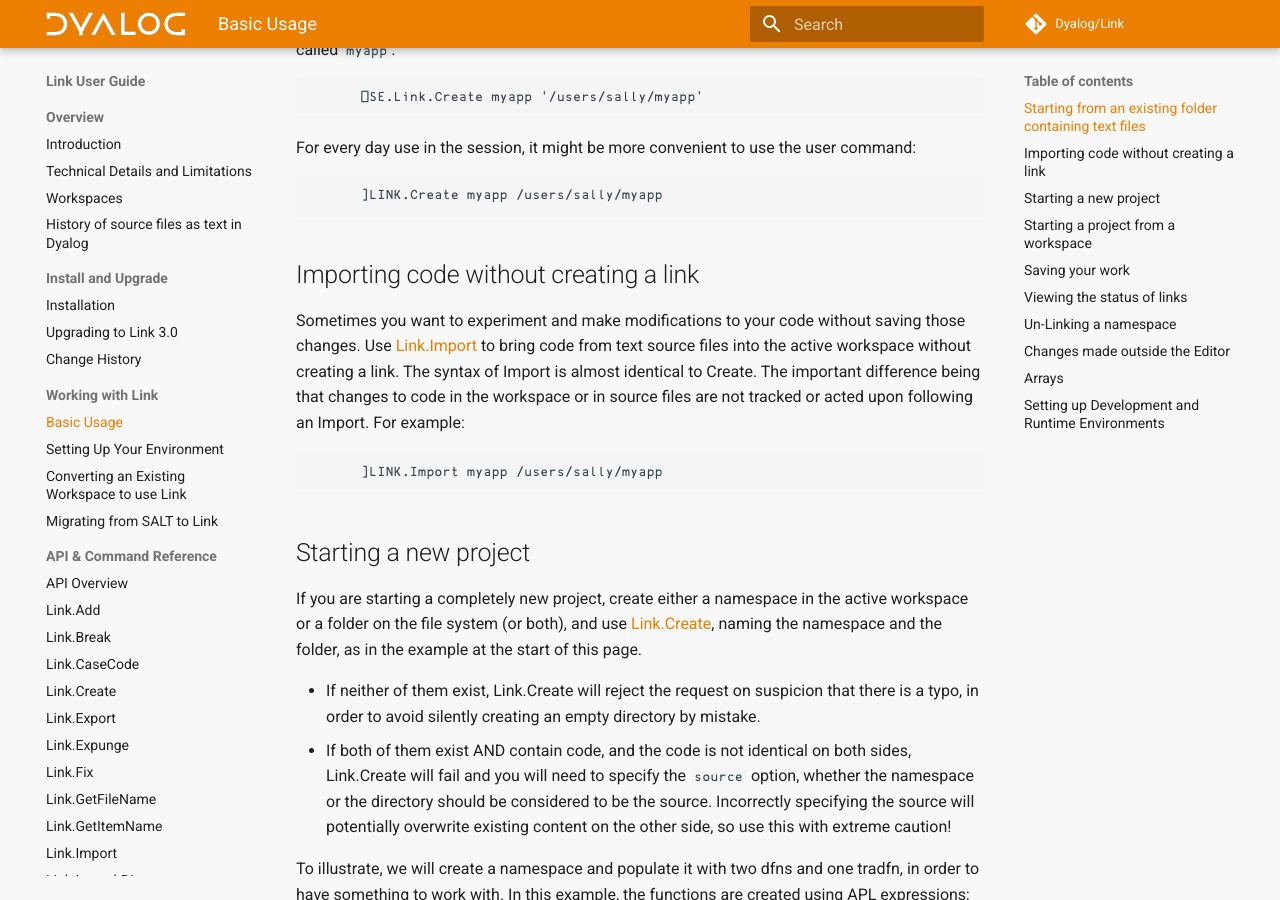
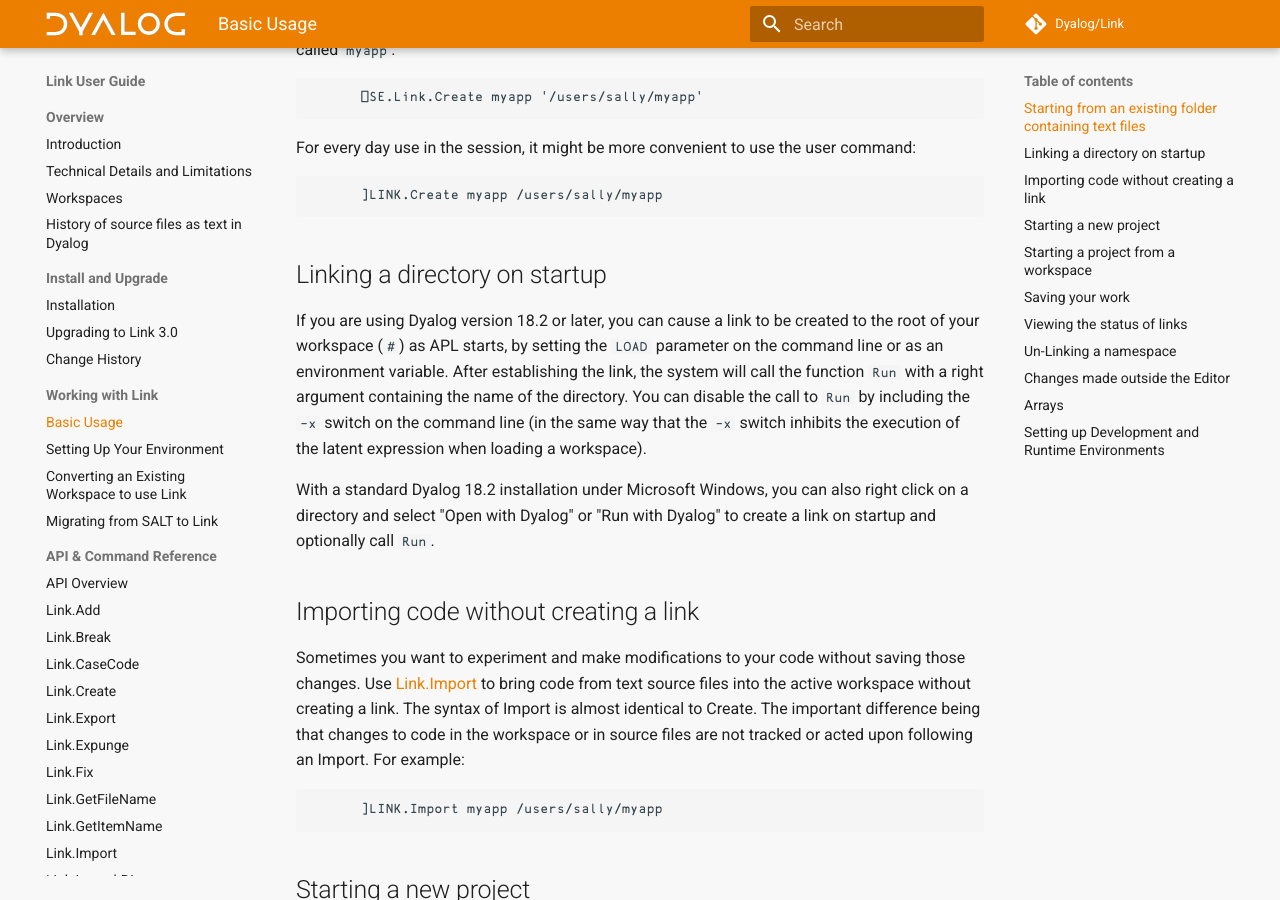
Before and after one commit to Dyalog/link, an MkDocs documentation site: the page built from docs/Usage/index.md, in a window 1280 px wide and 900 px high, scrolled down 378 px. Built offline with MkDocs 1.6.1 and Material for MkDocs 9.7.7, drawn with Linux system fonts in a browser that asks for light colours; comment, search, counter and statistics services are not loaded.

Commit message:
Fix #394: Mention new LOAD= parameter in docs (#445)
* Delete Note about KeepOnClose, more confusing than helpful

* Fix #394: Mention new LOAD= parameter in docs

* Tweak docn of LOAD= after PR feedback

* More tweaks to description of LOAD=

* Put deleted "." back in

````diff
--- a/docs/Usage/index.md
+++ b/docs/Usage/index.md
@@ -15,7 +15,13 @@
       ]LINK.Create myapp /users/sally/myapp
 ```
 
+## Linking a directory on startup
+If you are using Dyalog version 18.2 or later, you can cause a link to be created to the root of your workspace (`#`) as APL starts, by setting the `LOAD` parameter on the command line or as an environment variable. After establishing the link, the system will call the function `Run` with a right argument containing the name of the directory. You can disable the call to `Run` by including the `-x` switch on the command line (in the same way that the `-x` switch inhibits the execution of the latent expression when loading a workspace).
+
+With a standard Dyalog 18.2 installation under Microsoft Windows, you can also right click on a directory and select "Open with Dyalog" or "Run with Dyalog" to create a link on startup and optionally call `Run`.
+
 ## Importing code without creating a link
+
 Sometimes you want to experiment and make modifications to your code without saving those changes. Use [Link.Import](../API/Link.Import.md) to bring code from text source files into the active workspace without creating a link. The syntax of Import is almost identical to Create. The important difference being that changes to code in the workspace or in source files are not tracked or acted upon following an Import. For example:
 
 ```apl
````
Also changed, not shown: docs/Discussion/History.md (+2 -1 lines), docs/Usage/Setup.md (+3 -1 lines).
